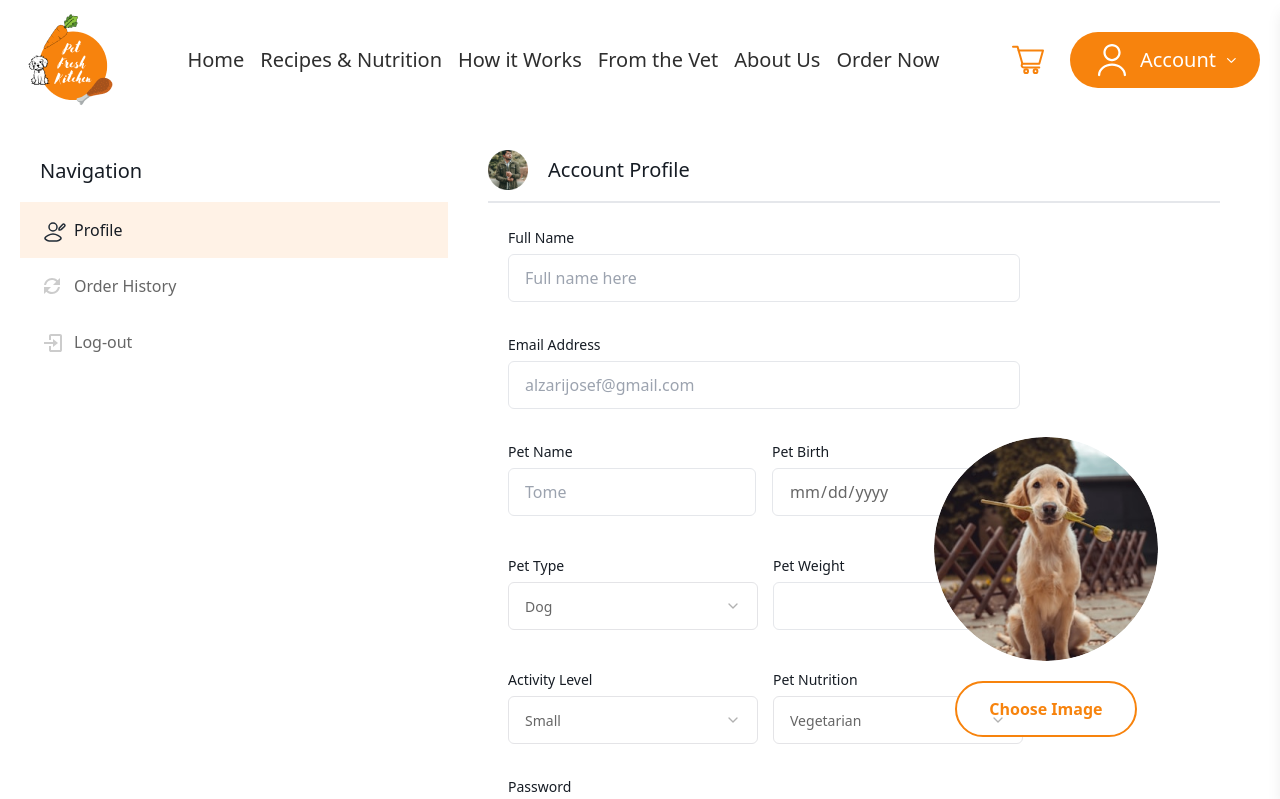
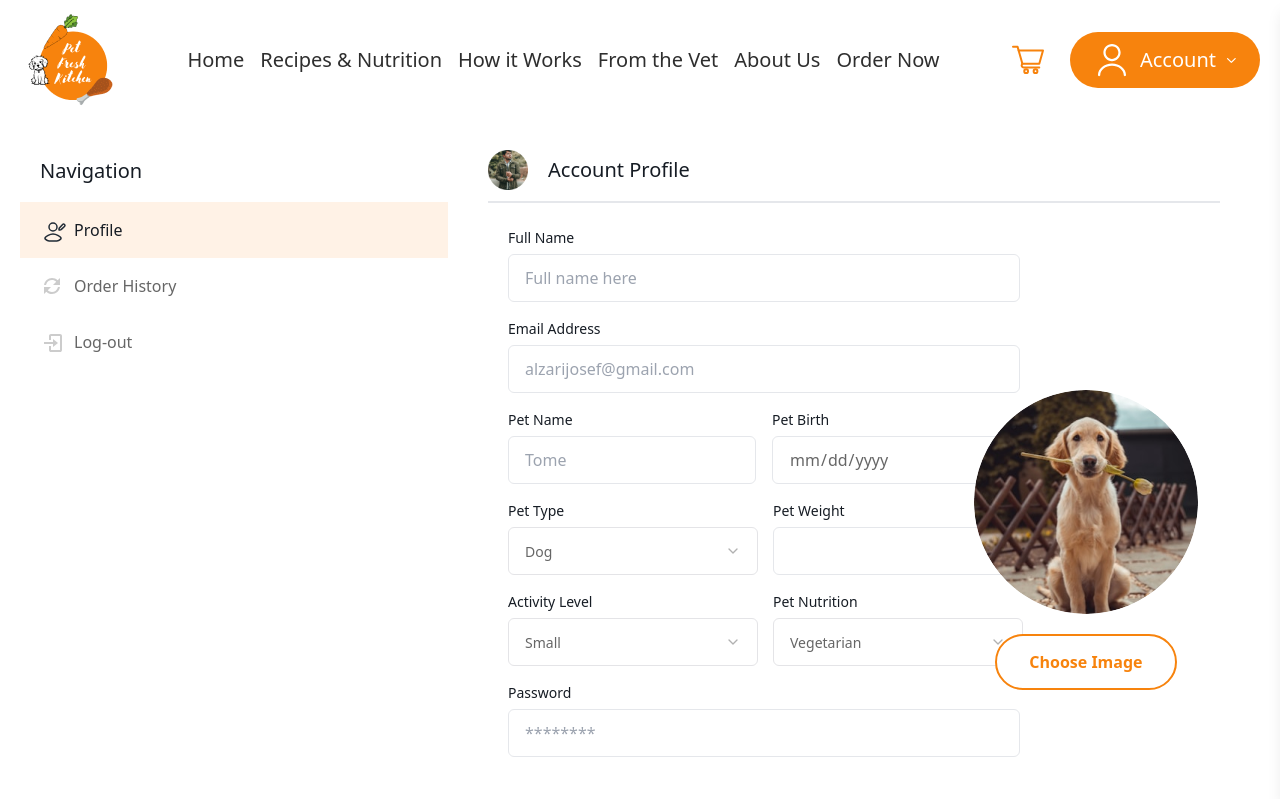
Before and after one commit to Farok-Hossain/pet-fresh-kitchen, a React (Vite) app: page /sidebar/profile in a window 1280 px wide. Shown: the top 799 px of the page. Built offline with nearby package versions, Linux system fonts and the light colour scheme.

Commit message:
profile deliverAddress issue solved

```diff
--- a/src/pages/SidebarPages/DeliveryAddress.jsx
+++ b/src/pages/SidebarPages/DeliveryAddress.jsx
@@ -87,7 +87,7 @@ const DeliveryAddress = () => {
             </div>
           </div>
 
-          <div className="flex xl:flex-row flex-col mt-[23px] gap-[15px]">
+          <div className="flex xl:flex-row flex-col xl:mt-0 mt-[23px] gap-[15px]">
             <div>
               <CommonSelectField
                 width="xl:w-[302px]"
--- a/src/pages/SidebarPages/Profile.jsx
+++ b/src/pages/SidebarPages/Profile.jsx
@@ -2,8 +2,8 @@ import { useForm } from "react-hook-form";
 import { useState } from "react";
 import DeliveryAddress from "./DeliveryAddress";
 import CommonSelectField from "@/components/common/CommonSelectField";
-import dogProfileImg from "@/assets/images/dogProfileImg.png"
-import profileImg from "@/assets/images/profileImg.png"
+import dogProfileImg from "@/assets/images/dogProfileImg.png";
+import profileImg from "@/assets/images/profileImg.png";
 
 const Profile = () => {
   const {
@@ -57,7 +57,7 @@ const Profile = () => {
         <div className=" xl:justify-start">
           <div>
             <form onSubmit={handleSubmit(onSubmit)} className=" xl:pl-5 w-full">
-              <div className="flex xl:flex-row flex-col-reverse xl:gap-28 space-y-5 ">
+              <div className="flex xl:flex-row flex-col-reverse xl:gap-[250px] space-y-5 ">
                 <div className=" grid md:grid-cols-2 xl:grid-cols-1 sm:grid-cols-1 xs:grid-cols-1 gap-4 mb-5">
                   {/* Full Name */}
                   <div className="flex flex-col">
@@ -82,7 +82,7 @@ const Profile = () => {
                   <div className="flex flex-col">
                     <label
                       htmlFor="email"
-                      className="xl:max-w-[250px] text-textGray text-[14px] font-normal leading-[21px] mb-[6px] mt-4"
+                      className="xl:max-w-[250px] text-textGray text-[14px] font-normal leading-[21px] mb-[6px]"
                     >
                       Email Address
                     </label>
@@ -103,7 +103,7 @@ const Profile = () => {
                     <div className="flex flex-col">
                       <label
                         htmlFor="petName"
-                        className="xl:max-w-[100px] text-textGray text-[14px] font-normal leading-[21px] mb-[6px] xl:mt-4"
+                        className="xl:max-w-[100px] text-textGray text-[14px] font-normal leading-[21px] mb-[6px]"
                       >
                         Pet Name
                       </label>
@@ -122,7 +122,7 @@ const Profile = () => {
                     <div className="flex flex-col">
                       <label
                         htmlFor="date"
-                        className="xl:max-w-[100px] text-textGray text-[14px] font-normal leading-[21px] mb-[6px] xl:mt-4"
+                        className="xl:max-w-[100px] text-textGray text-[14px] font-normal leading-[21px] mb-[6px]"
                       >
                         Pet Birth
                       </label>
@@ -138,7 +138,7 @@ const Profile = () => {
                     </div>
                   </div>
 
-                  <div className="flex xl:flex-row flex-col mt-[23px] gap-[15px]">
+                  <div className="flex xl:flex-row flex-col gap-[15px]">
                     <div>
                       <CommonSelectField
                         width="xl:w-[250px]"
@@ -166,7 +166,7 @@ const Profile = () => {
                     </div>
                   </div>
 
-                  <div className="flex xl:flex-row flex-col mt-[23px] gap-[15px]">
+                  <div className="flex xl:flex-row flex-col gap-[15px]">
                     <div>
                       <CommonSelectField
                         width="xl:w-[250px]"
@@ -188,7 +188,7 @@ const Profile = () => {
                   <div className="flex flex-col">
                     <label
                       htmlFor="password"
-                      className="xl:max-w-[250px] text-textGray text-[14px] font-normal leading-[21px] mb-[6px] xl:mt-4"
+                      className="xl:max-w-[250px] text-textGray text-[14px] font-normal leading-[21px] mb-[6px]"
                     >
                       Password
                     </label>
```
Lines whose indentation alone changed are shown as unchanged.
